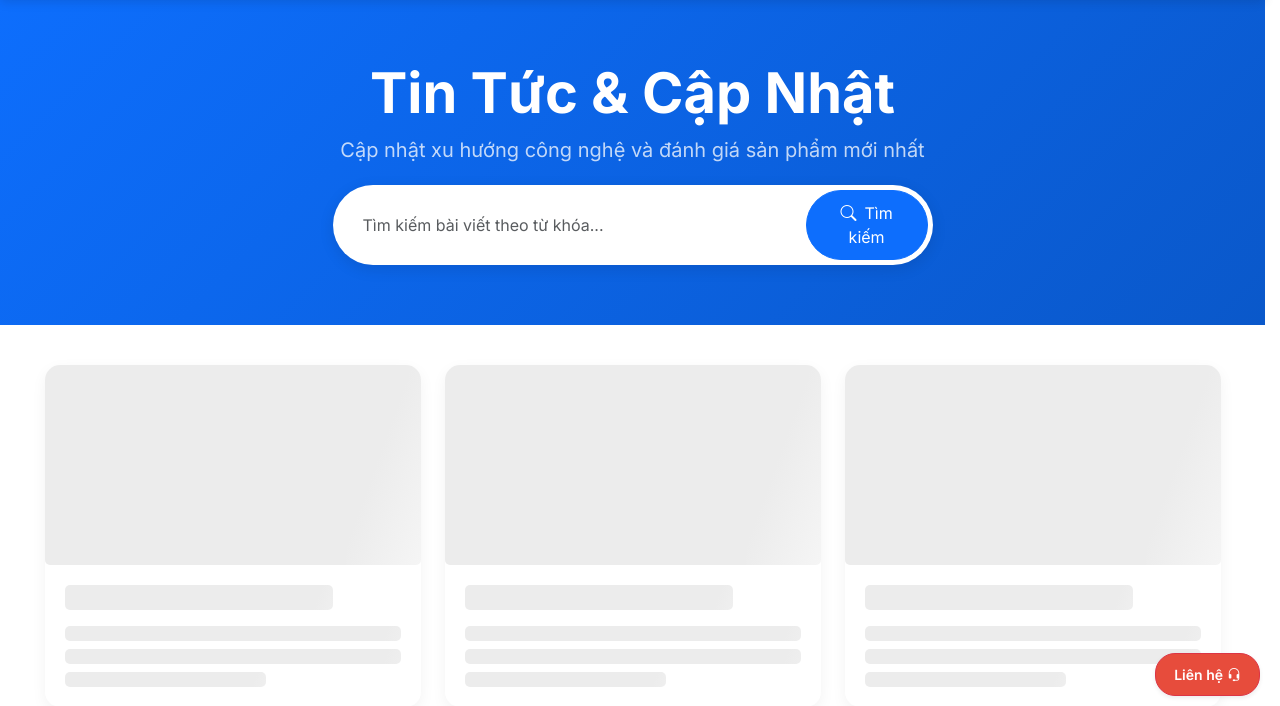
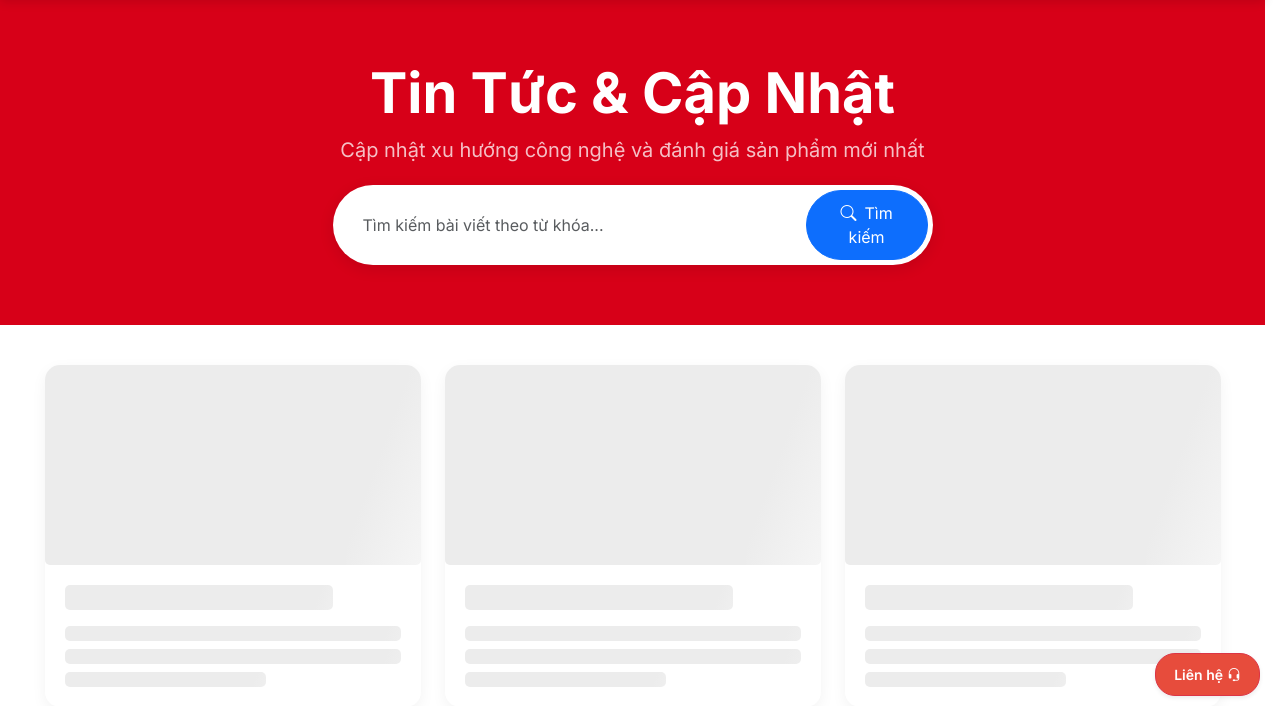
Before and after one commit to ThienKim52/ASS_LAPTOP_WEB_DEV, a PHP site: page /store/index.php?page=post in a window 1280 px wide. Shown: the part 84-790 px from the top of the page. Run offline with PHP 8.4, Linux system fonts and the light colour scheme; data comes from the database, SQL or seed files in the repository; some libraries are stand-ins or nearby versions.

Commit message:
Merge article-feature into main

```diff
--- a/views/client/post.php
+++ b/views/client/post.php
@@ -14,12 +14,12 @@ require_once 'helpers/settings_helper.php';
     <link rel="stylesheet" href="assets/css/style.css">
     <style>
         :root {
-            --primary-color: #0d6efd;
+            --primary-color: #d70018;
             --text-muted: #6c757d;
         }
         body { font-family: 'Inter', sans-serif; background-color: #f8f9fa; }
         .article-hero {
-            background: linear-gradient(135deg, #0d6efd 0%, #0a58ca 100%);
+            background: linear-gradient(135deg, #d70018 0%, #d70018 100%);
             color: white;
             padding: 60px 0;
             margin-bottom: 40px;
```
